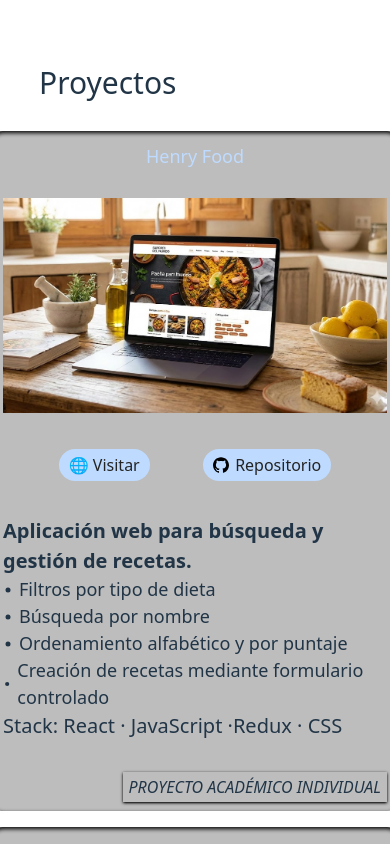
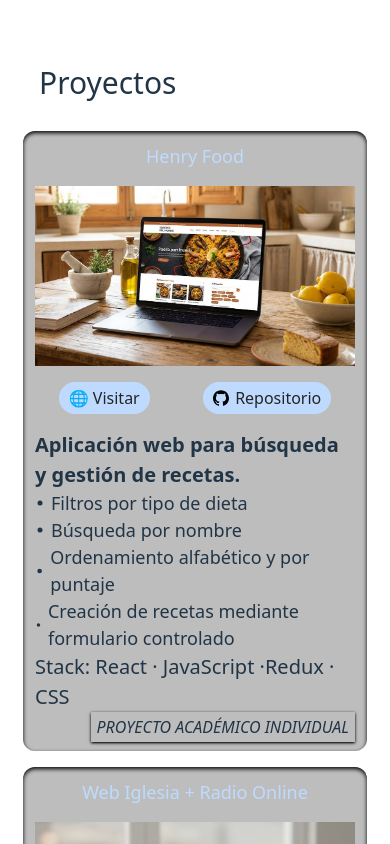
Before and after one commit to EzeGomez0407/my-portfolio, a React (Vite) app: page / in a window 390 px wide. Shown: the part 800-1644 px from the top of the page. Built offline with nearby package versions, Linux system fonts and the light colour scheme.

Commit message:
arreglo de responsive a las cards de proyecto

```diff
--- a/src/components/Proyects.jsx
+++ b/src/components/Proyects.jsx
@@ -65,10 +65,10 @@ import { SiGithub } from "react-icons/si";
 
 function Proyect({ children, title, urlImg, urlWeb, urlGit, proyectType }) {
   return (
-    <article className="flex flex-col items-center justify-between gap-2 w-fit h-170 p-3 bg-[#00000042] inset-shadow-sm inset-shadow-black rounded-xl ">
+    <article className="relative flex flex-col items-center justify-start gap-4 w-fit h-155 p-3 bg-[#00000042] inset-shadow-sm inset-shadow-black rounded-xl ">
       <h4 className="text-blue-200 font-medium text-[18px]">{title}</h4>
-      <img src={urlImg} className="w-96 h-auto" />
-      <div className="flex items-center gap-1.5 my-2 justify-around w-80">
+      <img src={urlImg} className="w-80 h-auto" />
+      <div className="flex items-center gap-1.5 justify-around w-80">
         <a
           href={urlWeb}
           target="_blank"
@@ -86,8 +86,8 @@ function Proyect({ children, title, urlImg, urlWeb, urlGit, proyectType }) {
           <SiGithub className="mr-1.5 text-black" /> Repositorio{" "}
         </a>
       </div>
-      <p className="text-left w-96 text-[20px] mb-1.5">{children}</p>
-      <div className="relative w-full text-right ">
+      <p className="text-left w-80 text-[20px] mb-1.5">{children}</p>
+      <div className="absolute bottom-3 right-3 w-full text-right ">
         <span className="italic shadow-sm shadow-black px-1.5 py-1">
           {proyectType}
         </span>
```
